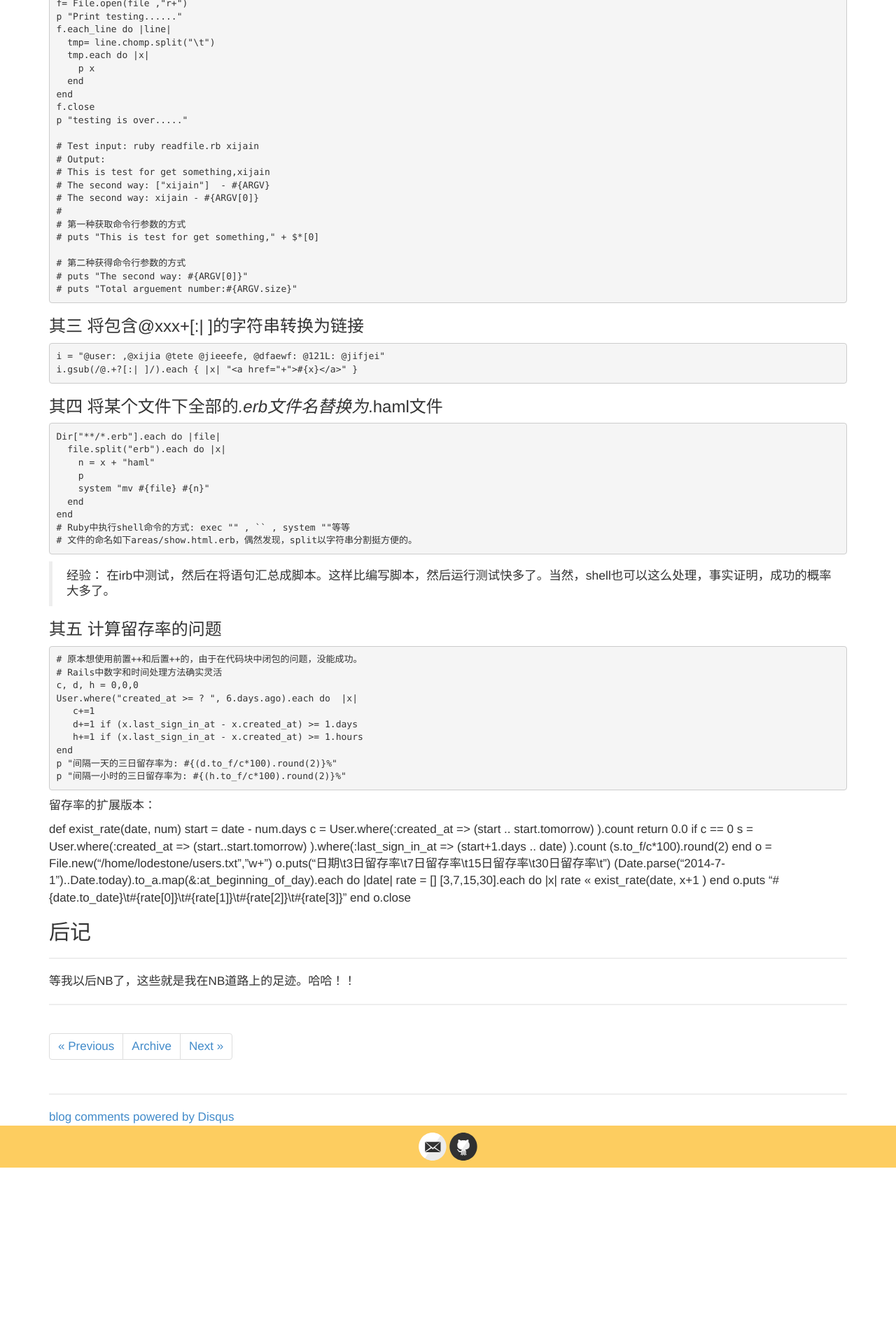
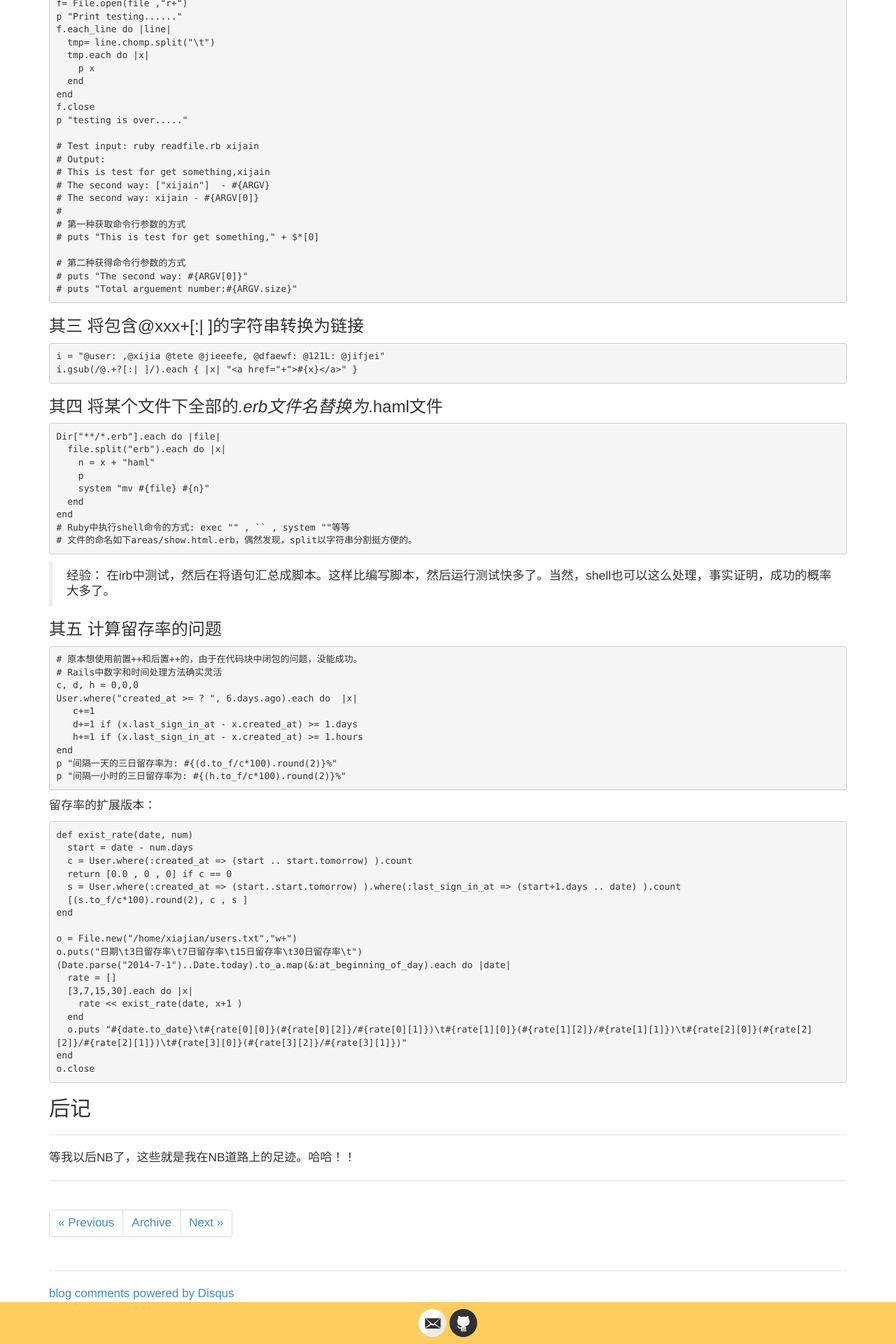
Before and after one commit to xiajian/xiajian.github.io, a Jekyll site: the page built from _posts/2014-10-10-一些自写的Ruby脚本.md, in a window 1280 px wide. Shown: the part 1186-3106 px from the top of the page at 70% size. Built offline with Jekyll 4.4.1, drawn with Linux system fonts in a browser that asks for light colours; comment, search, counter and statistics services are not loaded; before the commit the page ends 2854 px from its top, so only the background shows below that.

Commit message:
完成unicorn

```diff
--- a/_posts/2014-10-10-一些自写的Ruby脚本.md
+++ b/_posts/2014-10-10-一些自写的Ruby脚本.md
@@ -108,24 +108,24 @@ title: 一些自写Ruby脚本的合集
 
 留存率的扩展版本：
 
+    def exist_rate(date, num)
+      start = date - num.days
+      c = User.where(:created_at => (start .. start.tomorrow) ).count
+      return [0.0 , 0 , 0] if c == 0
+      s = User.where(:created_at => (start..start.tomorrow) ).where(:last_sign_in_at => (start+1.days .. date) ).count
+      [(s.to_f/c*100).round(2), c , s ]
+    end
 
-def exist_rate(date, num)
-     start = date - num.days
-     c = User.where(:created_at => (start .. start.tomorrow) ).count
-     return 0.0 if c == 0
-     s = User.where(:created_at => (start..start.tomorrow) ).where(:last_sign_in_at => (start+1.days .. date) ).count
-     (s.to_f/c*100).round(2)
-   end
-   o = File.new("/home/lodestone/users.txt","w+")
-   o.puts("日期\t3日留存率\t7日留存率\t15日留存率\t30日留存率\t")
-   (Date.parse("2014-7-1")..Date.today).to_a.map(&:at_beginning_of_day).each do |date|
-     rate = []
-     [3,7,15,30].each do |x|
-       rate << exist_rate(date, x+1 )
-     end
-     o.puts "#{date.to_date}\t#{rate[0]}\t#{rate[1]}\t#{rate[2]}\t#{rate[3]}"
-   end
-   o.close
+    o = File.new("/home/xiajian/users.txt","w+")
+    o.puts("日期\t3日留存率\t7日留存率\t15日留存率\t30日留存率\t")
+    (Date.parse("2014-7-1")..Date.today).to_a.map(&:at_beginning_of_day).each do |date|
+      rate = []
+      [3,7,15,30].each do |x|
+        rate << exist_rate(date, x+1 )
+      end
+      o.puts "#{date.to_date}\t#{rate[0][0]}(#{rate[0][2]}/#{rate[0][1]})\t#{rate[1][0]}(#{rate[1][2]}/#{rate[1][1]})\t#{rate[2][0]}(#{rate[2][2]}/#{rate[2][1]})\t#{rate[3][0]}(#{rate[3][2]}/#{rate[3][1]})"
+    end
+    o.close
 
 ## 后记
 ----
--- a/assets/themes/bootstrap-3/css/style.css
+++ b/assets/themes/bootstrap-3/css/style.css
@@ -59,7 +59,7 @@ hr {
   margin: 10px 0;
   text-align: left; }
 .pic {
-  margin: 0 auto;
+  text-align: center;
 }
 /* post-full*/
 .post-full .date {
```
Also changed, not shown: _posts/2014-09-06-心情日记.md (+3 -0 lines), _posts/2014-10-08-Unicorn.md (+56 -6 lines), _posts/2014-10-14-安装ruby-oci8.md (line endings or trailing spaces).
